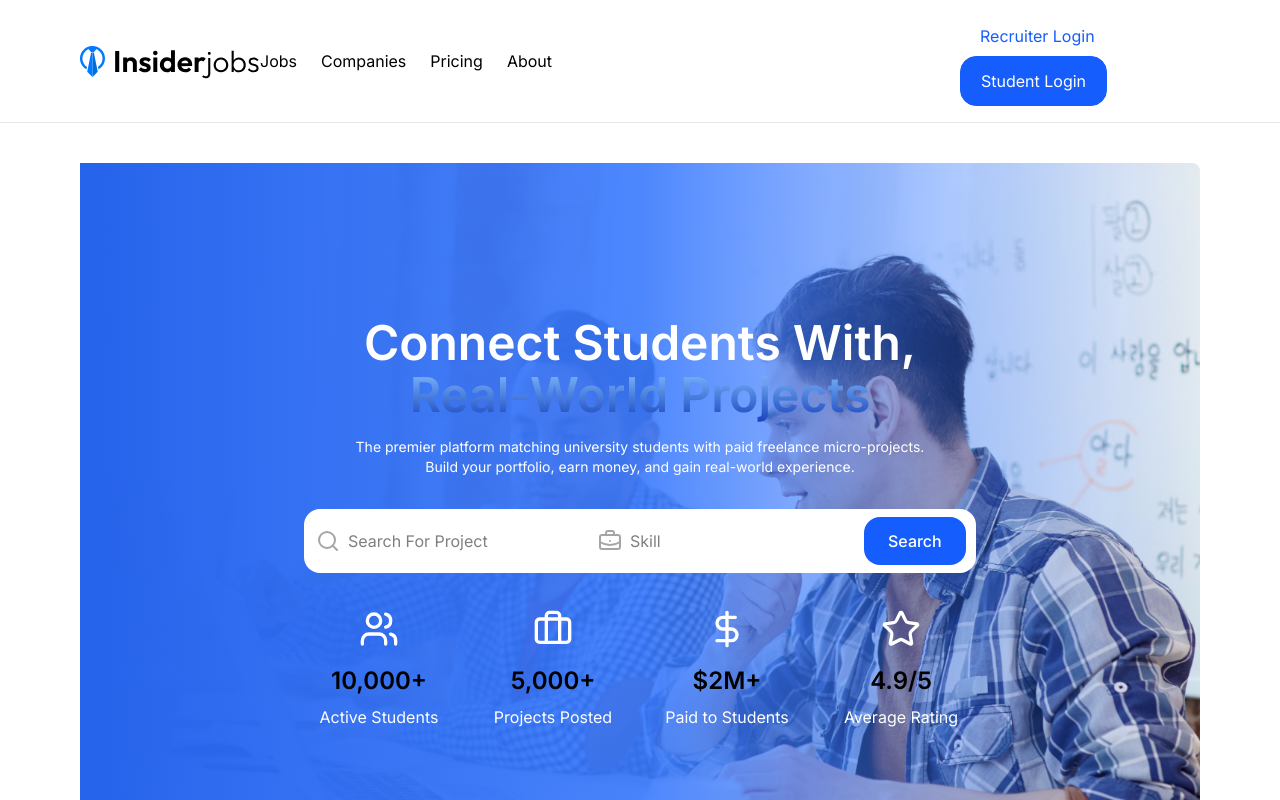
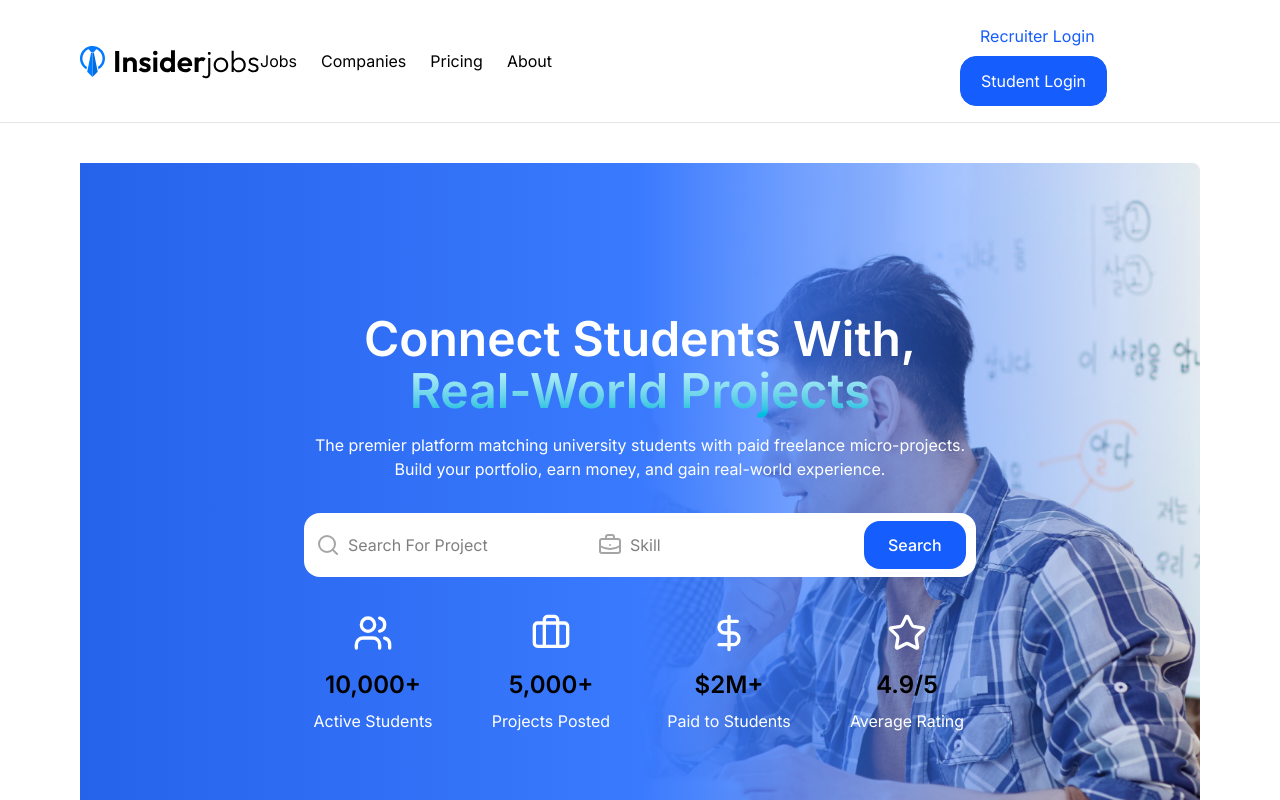
Before and after one commit to RavinduUni/Student-Freelancing-Platform, a React (Vite) app: page / in a window 1280 px wide. Shown: the top 800 px of the page. Built offline with nearby package versions, Linux system fonts and the light colour scheme.

Commit message:
update hero color

```diff
--- a/src/components/Hero.jsx
+++ b/src/components/Hero.jsx
@@ -180,10 +180,10 @@ const Hero = () => {
     return (
         <div className='container px-20 my-10 mx-auto'>
             <div className='relative text-white p-20 flex flex-col items-center justify-center min-h-[90vh] rounded-lg mb-10 text-center bg-cover bg-center' style={{ backgroundImage: `url(${heroImg1})` }}>
-                <div className='absolute inset-0 bg-linear-to-r from-primary-dark via-primary/90 to-transparent' />
+                <div className='absolute inset-0 bg-linear-to-r from-primary-dark via-primary  to-transparent' />
                 <div className='relative z-10'>
-                    <h2 className='text-5xl/13 mb-4 font-semibold'>Connect Students With,  <br /> <span className='bg-clip-text bg-linear-to-t from-blue-800 to-blue-300 text-transparent'>Real-World Projects</span></h2>
-                    <p className='text-sm font-light mb-8'>The premier platform matching university students with paid freelance micro-projects.<br /> Build your portfolio, earn money, and gain real-world experience.</p>
+                    <h2 className='text-5xl/13 mb-4 font-semibold'>Connect Students With,  <br /> <span className='bg-clip-text bg-linear-to-t from-cyan-500 to-cyan-100 text-transparent'>Real-World Projects</span></h2>
+                    <p className='text-md font-light mb-8'>The premier platform matching university students with paid freelance micro-projects.<br /> Build your portfolio, earn money, and gain real-world experience.</p>
 
                     <div className='bg-white rounded-2xl px-3 py-2 text-black flex justify-between items-center w-full max-w-2xl mx-auto'>
                         <div className='flex items-center'>
@@ -198,7 +198,7 @@ const Hero = () => {
                     </div>
 
                     <div>
-                        <div className='grid grid-cols-1 md:grid-cols-4 gap-6 mt-9'>
+                        <div className='grid grid-cols-1 md:grid-cols-4 gap-10 mt-9'>
                             {stats.map((stat, index) => (
                                 <div key={index} className=' rounded-lg text-center'>
                                     <stat.icon className='text-white mx-auto mb-4' size={40} />
```
